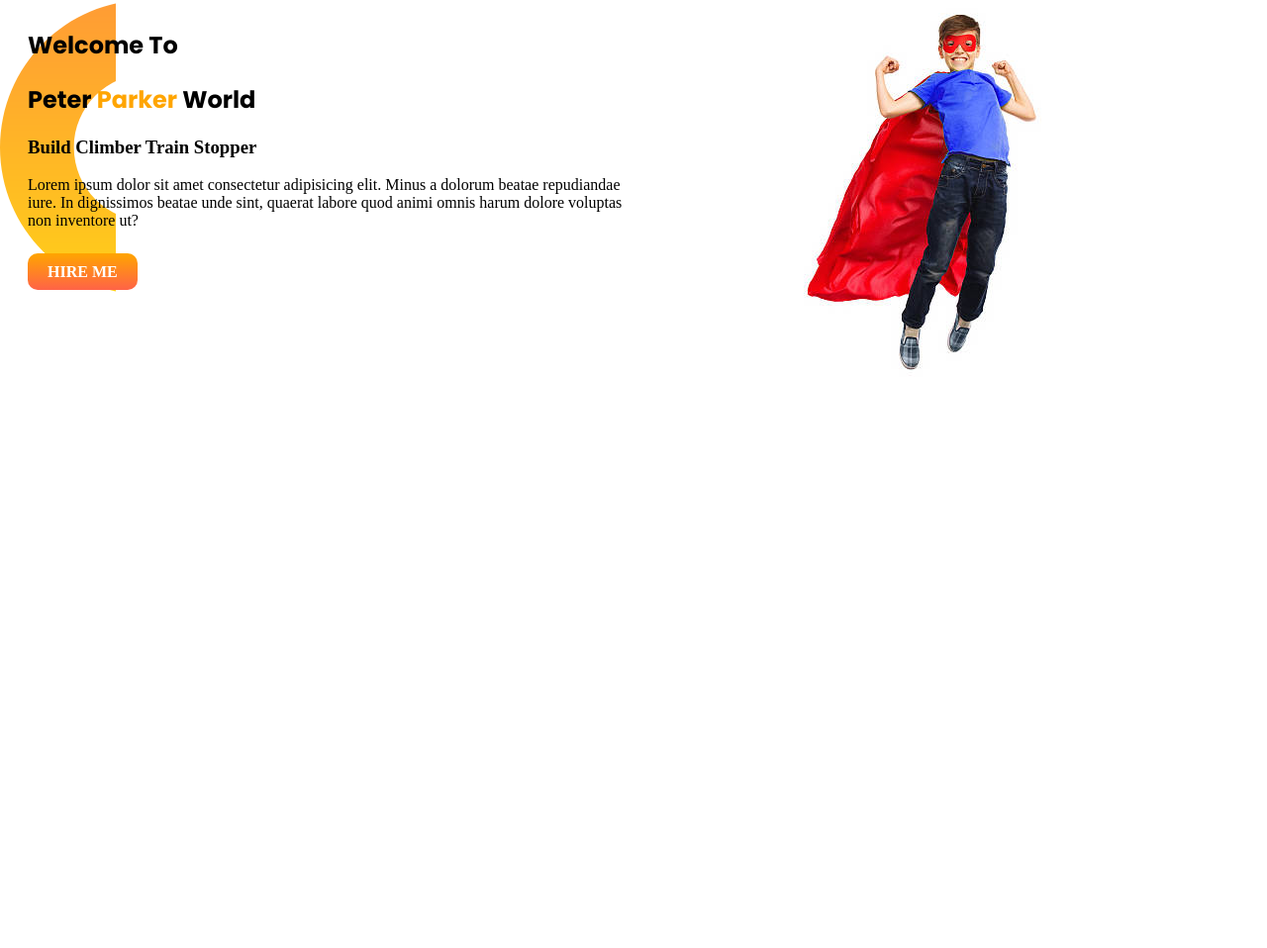
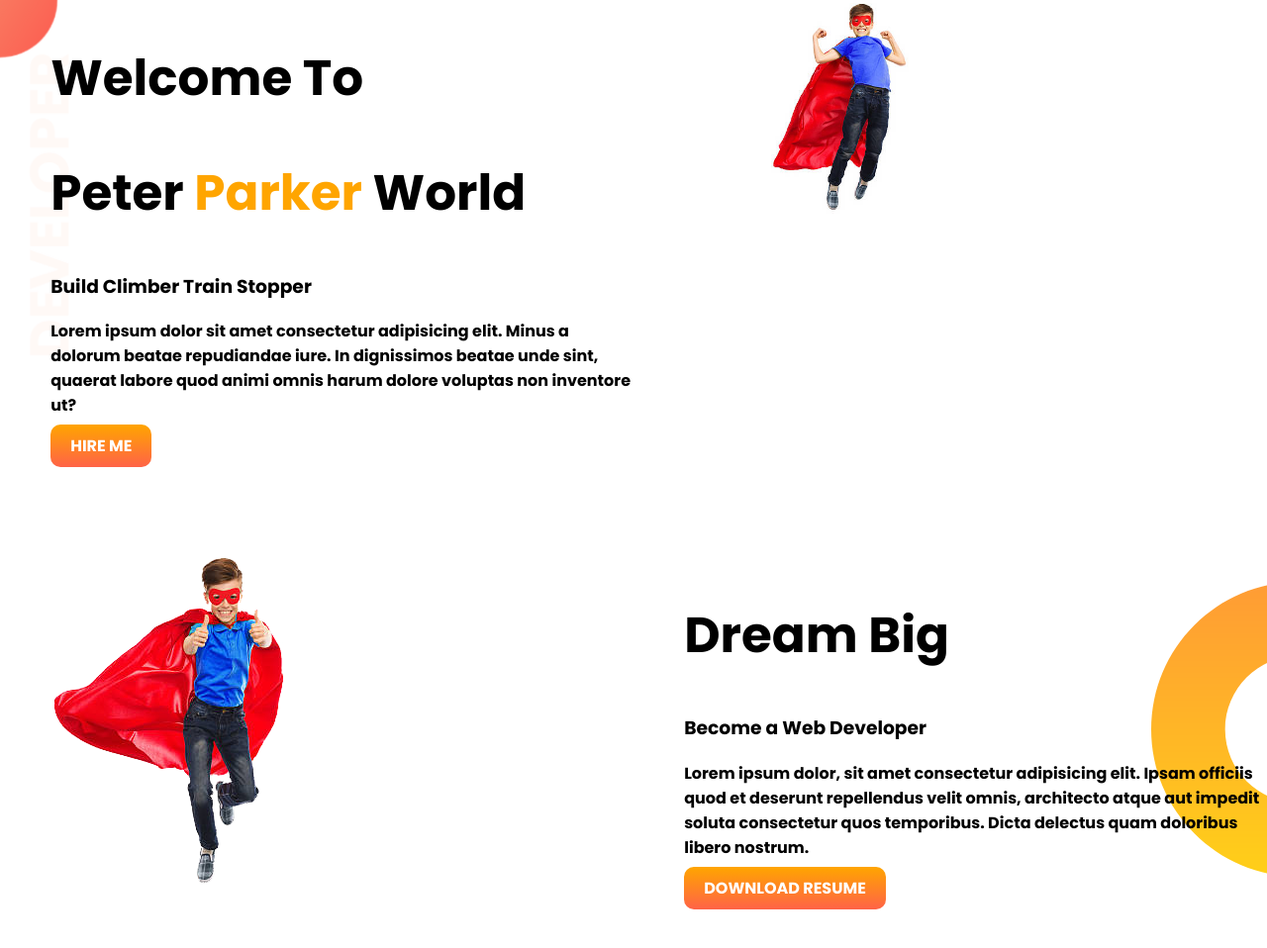
Before and after one commit to Annu-Hossain/portfolio-repo, a plain HTML site: page index.html in a window 1280 px wide. Shown: the whole page at 99% size. Before the commit the page ends 800 px from the top, so only its background shows below. Drawn offline with Linux system fonts and the light colour scheme.

Commit message:
update code

```diff
--- a/index.html
+++ b/index.html
@@ -26,14 +26,33 @@
             <p>Lorem ipsum dolor sit amet consectetur adipisicing elit. Minus a dolorum beatae
                 repudiandae iure. In
                 dignissimos beatae unde sint, quaerat labore quod animi omnis harum dolore voluptas non inventore ut?
-            </p> <br>
-            <a class="target-btn" target="_blank" href=" https://github.com/Annu-Hossain">HIRE ME</a>
+            </p>
+            <a class="link-btn" target="_blank" href=" https://github.com/Annu-Hossain">HIRE ME</a>
 
         </div>
 
-        <div class=" half-width">
-            <img class="image-header" src="images/about-avatar.png" alt="">
+        <div class="half-width">
+            <img class="half-width-img" src="images/about-avatar.png" alt="">
         </div>
+    </section>
+
+
+    <section class="dream-banner">
+
+        <div class="half-width">
+            <img class="image-header" src="images/user_avatar.png" alt="">
+        </div>
+
+        <div class="half-width">
+            <h1>Dream Big</h1>
+            <h3>Become a Web Developer</h3>
+            <p>Lorem ipsum dolor, sit amet consectetur adipisicing elit. Ipsam officiis quod et deserunt repellendus
+                velit omnis, architecto atque aut impedit soluta consectetur quos temporibus. Dicta delectus quam
+                doloribus libero nostrum.</p>
+            <a class="link-btn" target="_blank" href="https://www.programming-hero.com/index.html">DOWNLOAD RESUME</a>
+
+        </div>
+
     </section>
 
 
--- a/style.css
+++ b/style.css
@@ -1,37 +1,54 @@
 body {
-    background-image: url(images/dream-bg.png);
-    background-repeat: no-repeat;
+
+    margin: 0;
+
+    font-family: 'Poppins', sans-serif;
 
 }
 
 h1 {
-    font-family: 'Poppins', sans-serif;
+    font-size: 50px;
 }
 
 .orange-text {
     color: orange;
 }
 
+section {
+    display: flex;
+    margin-bottom: 100px;
+
+}
+
 .top-banner {
-    display: flex;
+    background-image: url(images/top-banner.png);
+    background-repeat: no-repeat;
 }
 
 
 .half-width {
     width: 50%;
-    padding-left: 20px;
+    padding-left: 4%;
 
 
 }
 
-.target-btn {
+.half-width-img {
+    width: 50%;
+
+}
+
+.link-btn {
     text-decoration: none;
     font-weight: 700;
     background-image: linear-gradient(orange, tomato);
     padding: 10px 20px;
     border-radius: 10px;
     color: white;
+}
 
-
-
+.dream-banner {
+    background-image: url(images/dream-bg.png);
+    background-repeat: no-repeat;
+    background-position: right;
 }
```
